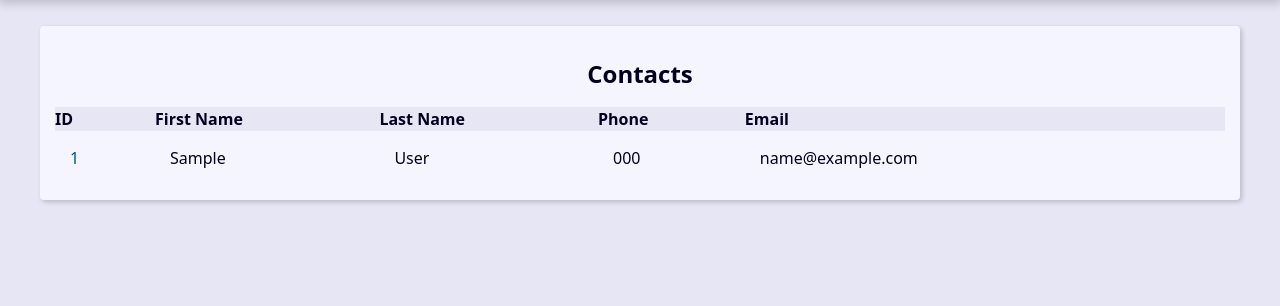
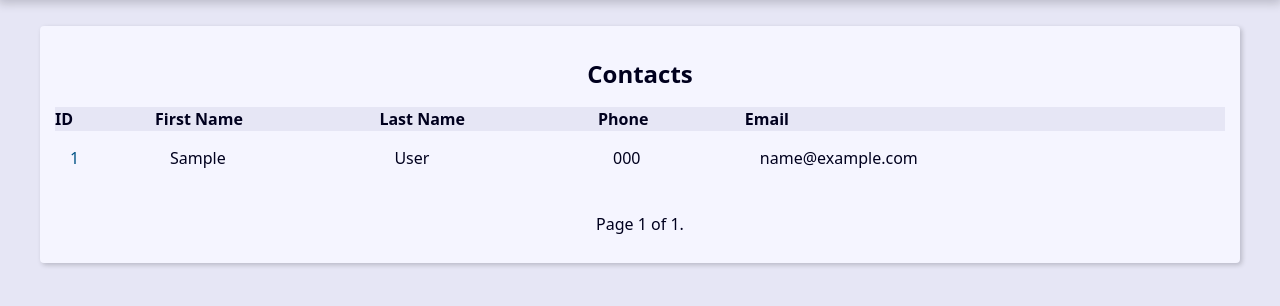
Before and after one commit to mateusluizz/Agenda-Django, a Django app: page / in a window 1280 px wide. Shown: the part 297-603 px from the top of the page. Run offline with Django 4.2, Linux system fonts and the light colour scheme; tables that the repository leaves empty hold one stand-in row (values such as "Sample post").

Commit message:
472 - Objeto Paginator

```diff
--- a/base_templates/global/base.html
+++ b/base_templates/global/base.html
@@ -6,6 +6,9 @@
   <body>
     {% include 'global/partials/header.html' %}
 
-    <main class="content">{% block content %} {% endblock content %}</main>
+    <main class="content">
+      {% block content %} {% endblock content %}
+      {% include 'global/partials/pagination.html' %}
+    </main>
   </body>
 </html>
--- /dev/null
+++ b/base_templates/global/partials/pagination.html
@@ -0,0 +1,19 @@
+{% if page_obj %}
+  <div class="pagination">
+    <span class="step-links">
+        {% if page_obj.has_previous %}
+            <a href="?page=1&q={{ request.GET.q.strip }}">&laquo; first</a>
+            <a href="?page={{ page_obj.previous_page_number }}&q={{ request.GET.q.strip }}">previous</a>
+        {% endif %}
+
+        <span class="current">
+            Page {{ page_obj.number }} of {{ page_obj.paginator.num_pages }}.
+        </span>
+
+        {% if page_obj.has_next %}
+            <a href="?page={{ page_obj.next_page_number }}&q={{ request.GET.q.strip }}">next</a>
+            <a href="?page={{ page_obj.paginator.num_pages }}&q={{ request.GET.q.strip }}">last &raquo;</a>
+        {% endif %}
+    </span>
+  </div>
+{% endif %}
--- a/contact/templates/contact/index.html
+++ b/contact/templates/contact/index.html
@@ -1,7 +1,7 @@
 {% extends 'global/base.html' %}
 
 {% block content %}
-  {% if contacts %}
+  {% if page_obj %}
   <div class="responsive-table">
     <table class="contacts-table">
       <caption class="table-caption">
@@ -16,8 +16,7 @@
           <th>Email</th>
         </tr>
         <tbody>
-
-          {% for contact in contacts %}
+          {% for contact in page_obj %}
             <tr class="table-row">
               <td class="table-cel">
                 <a
--- a/contact/views/contact_views.py
+++ b/contact/views/contact_views.py
@@ -1,3 +1,4 @@
+from django.core.paginator import Paginator
 from django.db.models import Q
 from django.http import Http404, HttpRequest
 from django.shortcuts import get_object_or_404, redirect, render
@@ -8,12 +9,16 @@ from contact import models
 def index(request: HttpRequest):
     contacts = models.Contact.objects \
         .filter(show=True) \
-        .order_by('-id')[:50]
+        .order_by('-id')
+
+    paginator = Paginator(contacts, 25)
+    page_nummber = request.GET.get('page')
+    page_obj = paginator.get_page(page_nummber)
 
     # print(contacts.query)  # consulta SQL
 
     context = {
-        'contacts': contacts,
+        'page_obj': page_obj,
         'site_title': 'Contatos -'
     }
 
@@ -41,8 +46,12 @@ def search(request: HttpRequest):
         ) \
         .order_by('-id')
 
+    paginator = Paginator(contacts, 25)
+    page_nummber = request.GET.get('page')
+    page_obj = paginator.get_page(page_nummber)
+
     context = {
-        'contacts': contacts,
+        'page_obj': page_obj,
         'site_title': 'Search -',
         'search_value': search_value,
     }
```
Also changed, not shown: base_templates/global/partials/header.html (line endings or trailing spaces).
